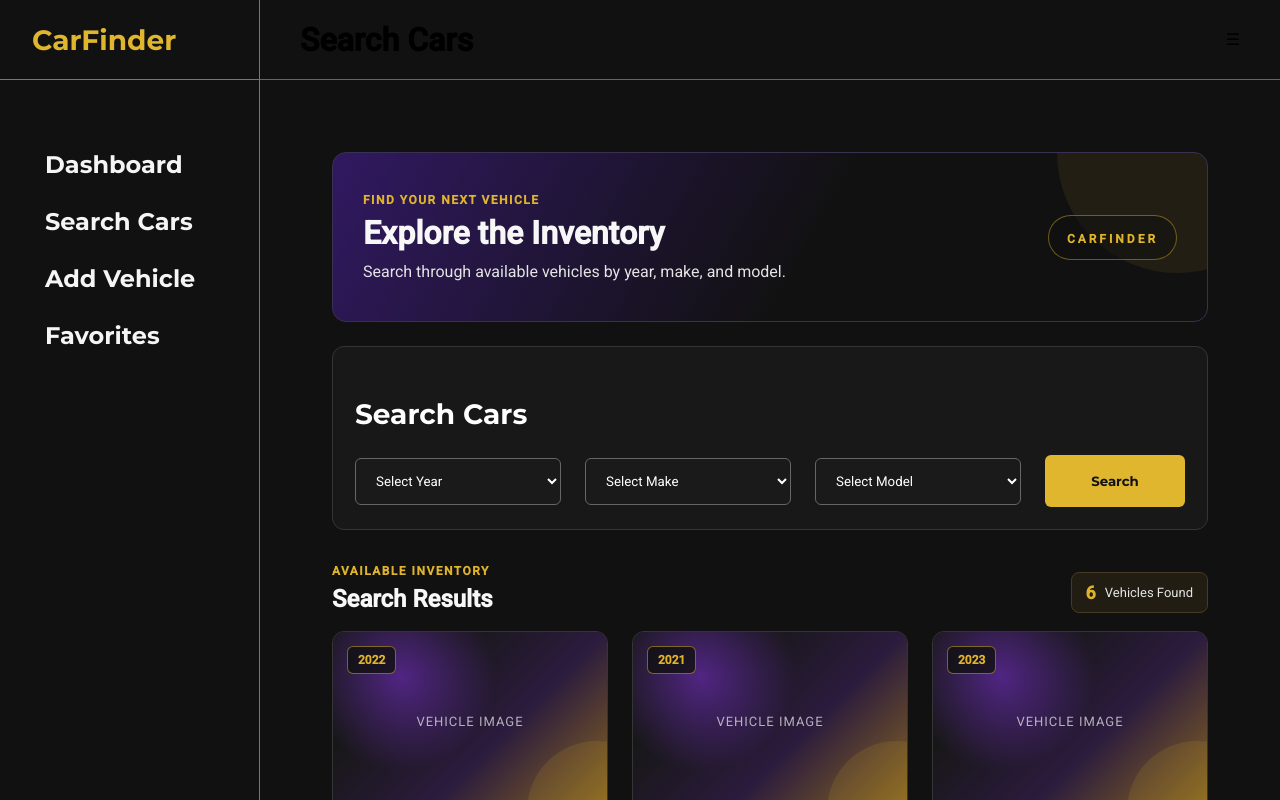
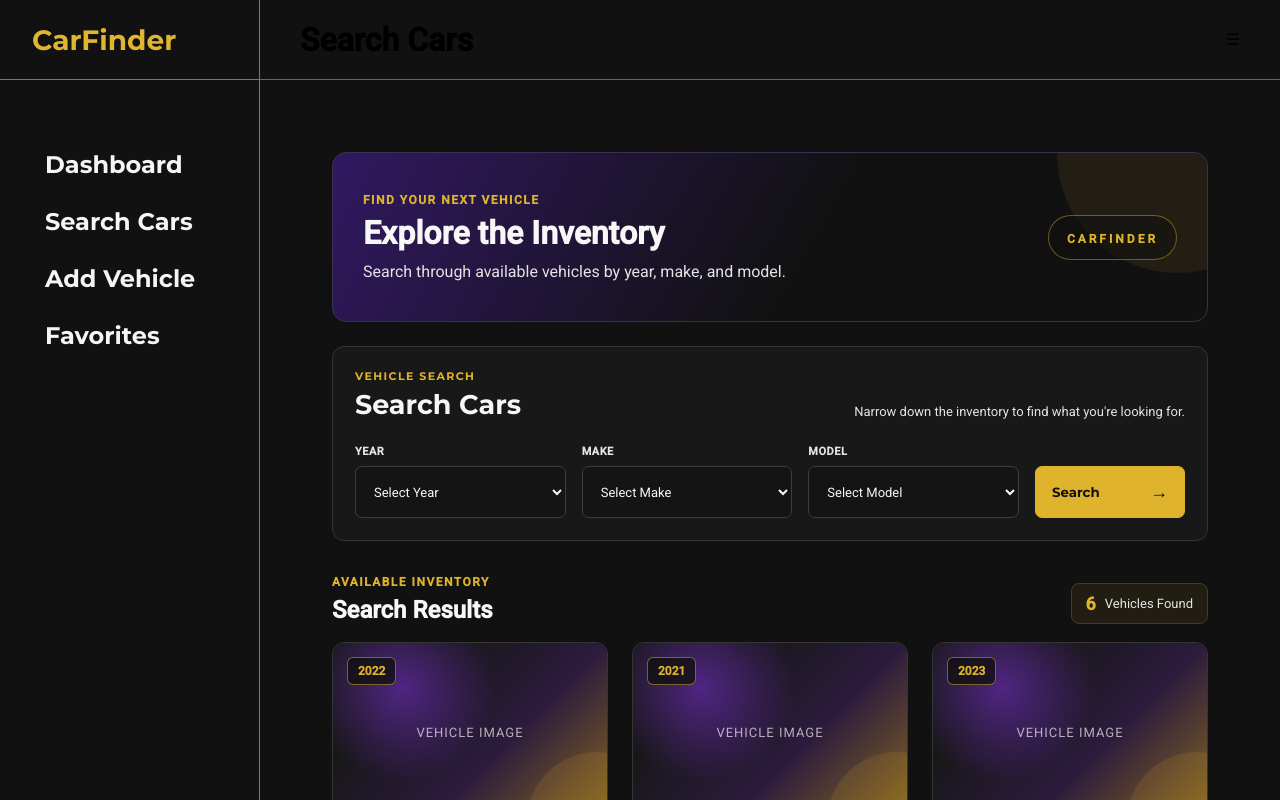
Before and after one commit to AmoyTurner-FS/202603-WDV349-TurnerAmoy, a React app in the folder dev/portfolio/: page /search in a window 1280 px wide. Shown: the top 800 px of the page. Built offline with nearby package versions, Linux system fonts and the light colour scheme; the HTML template or start-up script is replaced by a standard one.

Commit message:
Updated SearchBar component

```diff
--- a/dev/portfolio/src/components/SearchBar.css
+++ b/dev/portfolio/src/components/SearchBar.css
@@ -1,46 +1,146 @@
 .search-section {
   width: 100%;
-  max-width: 900px;
+}
+
+.search-heading {
+  display: flex;
+  justify-content: space-between;
+  align-items: flex-end;
+  gap: 30px;
+  margin-bottom: 24px;
+}
+
+.search-heading-label {
+  margin: 0 0 5px;
+  color: var(--cf-gold);
+  font-family: "Montserrat", sans-serif;
+  font-size: 11px;
+  font-weight: 700;
+  letter-spacing: 1.4px;
+  text-transform: uppercase;
 }
 
 .search-section h3 {
-  margin-bottom: 24px;
+  margin: 0;
+  color: var(--cf-white);
   font-family: "Montserrat", sans-serif;
-  font-size: 28px;
-  color: #ffffff;
+  font-size: 27px;
+}
+
+.search-heading-description {
+  max-width: 360px;
+  margin: 0;
+  color: var(--cf-gray);
+  font-family: "Roboto", sans-serif;
+  font-size: 13px;
+  line-height: 1.5;
+  text-align: right;
 }
 
 .search-controls {
+  display: grid;
+  grid-template-columns: repeat(3, minmax(0, 1fr)) 150px;
+  align-items: end;
+  gap: 16px;
+  width: 100%;
+}
+
+.search-field {
+  display: flex;
+  flex-direction: column;
+  gap: 8px;
+}
+
+.search-field label {
+  color: var(--cf-gray);
+  font-family: "Roboto", sans-serif;
+  font-size: 11px;
+  font-weight: 600;
+  letter-spacing: 0.5px;
+  text-transform: uppercase;
+}
+
+.search-field select {
+  width: 100%;
+  height: 52px;
+  padding: 0 14px;
+
+  border: 1px solid #3d3d3d;
+  border-radius: 7px;
+
+  background-color: #141414;
+  color: var(--cf-white);
+
+  font-family: "Roboto", sans-serif;
+  font-size: 13px;
+
+  cursor: pointer;
+  outline: none;
+
+  transition: border-color 0.2s ease, background-color 0.2s ease;
+}
+
+.search-field select:hover {
+  border-color: #6f2dbd;
+}
+
+.search-field select:focus {
+  border-color: var(--cf-gold);
+  background-color: #181818;
+}
+
+.search-button {
+  height: 52px;
+  padding: 0 16px;
+
   display: flex;
   justify-content: space-between;
   align-items: center;
-  gap: 24px;
-  width: 100%;
+
+  border: 1px solid var(--cf-gold);
+  border-radius: 7px;
+
+  background: var(--cf-gold);
+  color: #111111;
+
+  font-family: "Montserrat", sans-serif;
+  font-weight: 700;
+
+  cursor: pointer;
+
+  transition: transform 0.2s ease, background-color 0.2s ease;
 }
 
-.search-controls select {
-  flex: 1;
-  min-width: 200px;
-  padding: 14px 16px;
-  border: 1px solid #666;
-  border-radius: 6px;
-  background-color: #1a1a1a;
-  color: #ffffff;
-  font-family: "Roboto", sans-serif;
+.search-button-arrow {
+  font-size: 18px;
 }
 
-.search-controls button {
-  width: 140px;
-  height: 52px;
-  border: none;
-  border-radius: 6px;
-  background-color: #e0b62f;
-  color: #111111;
-  font-family: "Montserrat", sans-serif;
-  font-weight: 700;
-  cursor: pointer;
+.search-button:hover {
+  transform: translateY(-2px);
+  background-color: #f0c63a;
 }
 
-.search-controls button:hover {
-  opacity: 0.9;
+@media (max-width: 900px) {
+  .search-controls {
+    grid-template-columns: 1fr 1fr;
+  }
+
+  .search-button {
+    width: 100%;
+  }
 }
+
+@media (max-width: 650px) {
+  .search-heading {
+    align-items: flex-start;
+    flex-direction: column;
+  }
+
+  .search-heading-description {
+    text-align: left;
+  }
+
+  .search-controls {
+    grid-template-columns: 1fr;
+  }
+}
--- a/dev/portfolio/src/components/SearchBar.jsx
+++ b/dev/portfolio/src/components/SearchBar.jsx
@@ -3,28 +3,49 @@ import "./SearchBar.css";
 function SearchBar() {
   return (
     <section className="search-section">
+      <div className="search-heading">
+        <div>
+          <p className="search-heading-label">Vehicle Search</p>
           <h3>Search Cars</h3>
+        </div>
+
+        <p className="search-heading-description">
+          Narrow down the inventory to find what you're looking for.
+        </p>
+      </div>
 
       <div className="search-controls">
-        <select defaultValue="">
+        <div className="search-field">
+          <label htmlFor="search-year">Year</label>
+          <select id="search-year" defaultValue="">
             <option value="" disabled>
               Select Year
             </option>
           </select>
+        </div>
 
-        <select defaultValue="">
+        <div className="search-field">
+          <label htmlFor="search-make">Make</label>
+          <select id="search-make" defaultValue="">
             <option value="" disabled>
               Select Make
             </option>
           </select>
+        </div>
 
-        <select defaultValue="">
+        <div className="search-field">
+          <label htmlFor="search-model">Model</label>
+          <select id="search-model" defaultValue="">
             <option value="" disabled>
               Select Model
             </option>
           </select>
+        </div>
 
-        <button type="button">Search</button>
+        <button type="button" className="search-button">
+          <span>Search</span>
+          <span className="search-button-arrow">→</span>
+        </button>
       </div>
     </section>
   );
```
Lines whose indentation alone changed are shown as unchanged.
